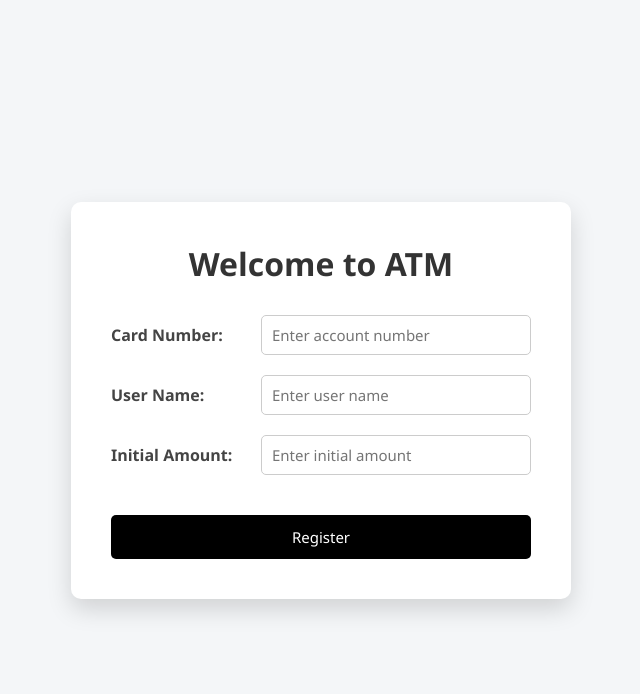
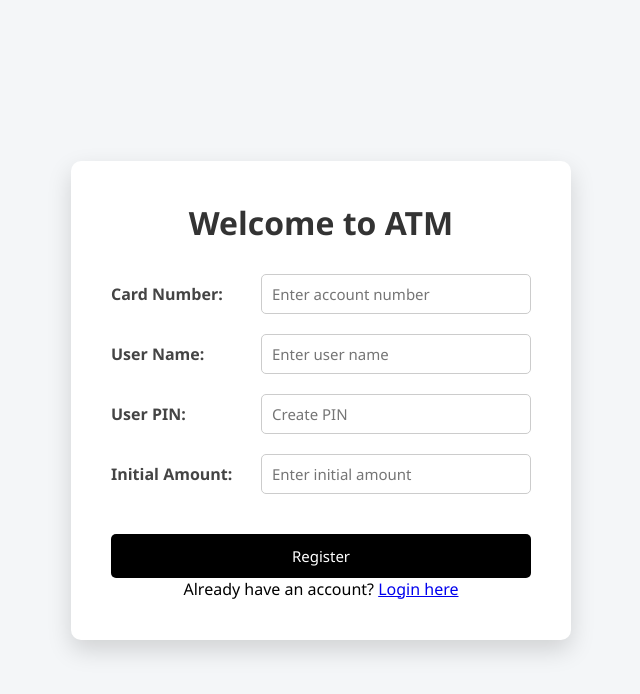
Before and after one commit to Lahari-1214/ATM_APP, a Flask app: page / in a window 1280 px wide. Shown: the top 694 px of the page, without its empty margins (319-959 px from the left). Run offline with Flask 3, Linux system fonts and the light colour scheme.

Commit message:
login page added

```diff
--- a/templates/register.html
+++ b/templates/register.html
@@ -1,5 +1,6 @@
 <!DOCTYPE html>
 <html lang="en">
+
 <head>
     <meta charset="UTF-8">
     <meta name="viewport" content="width=device-width, initial-scale=1.0">
@@ -23,15 +24,28 @@
                 <strong>User Name:</strong>
                 <input type="text" name="name" placeholder="Enter user name" required>
             </div>
+            <div class="form-group">
+                <strong>User PIN:</strong>
+                <input type="password" name="pin" placeholder="Create PIN">
+
+            </div>
+
+
 
             <div class="form-group">
                 <strong>Initial Amount:</strong>
-                <input type="text" name="balance" placeholder="Enter initial amount" >
+                <input type="text" name="balance" placeholder="Enter initial amount">
             </div>
 
             <input type="submit" value="Register" class="btn">
         </form>
+        <p>
+            Already have an account?
+            <a href="/login">Login here</a>
+        </p>
+
     </div>
 
 </body>
+
 </html>
```
